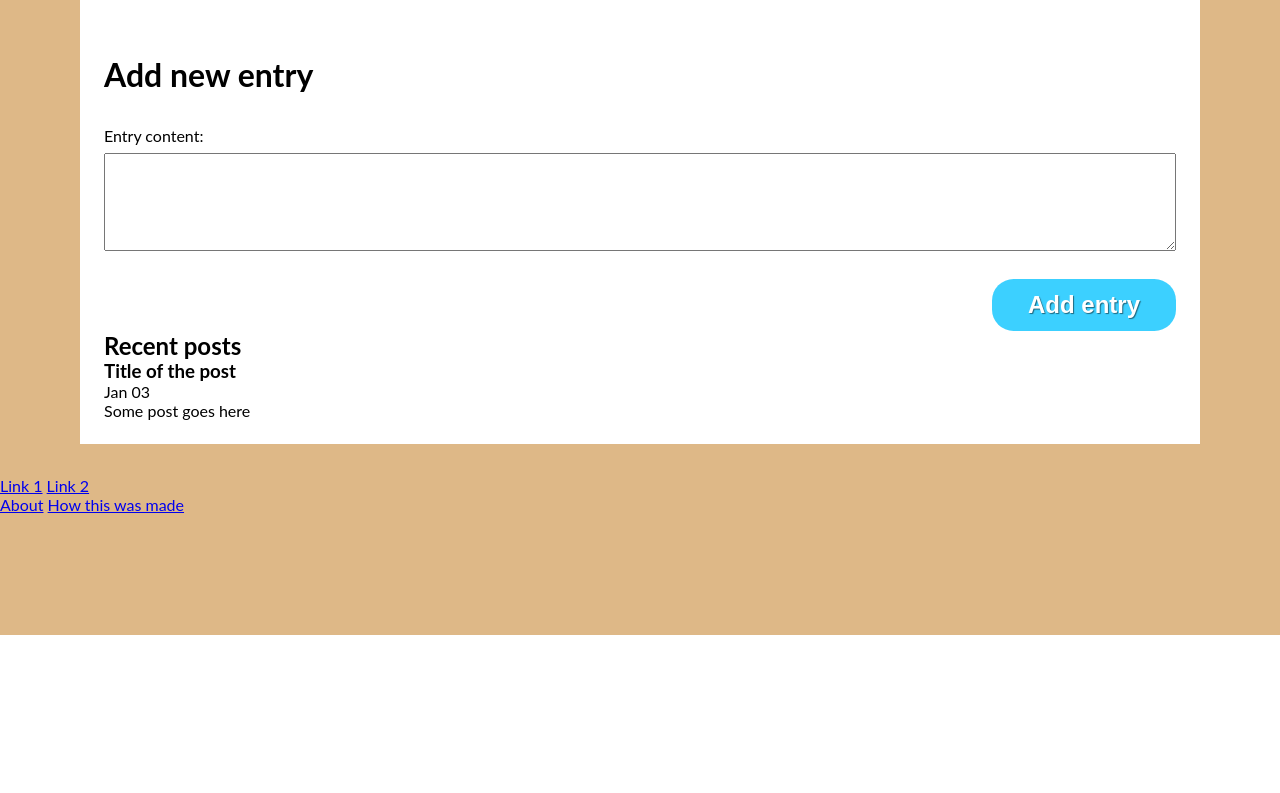
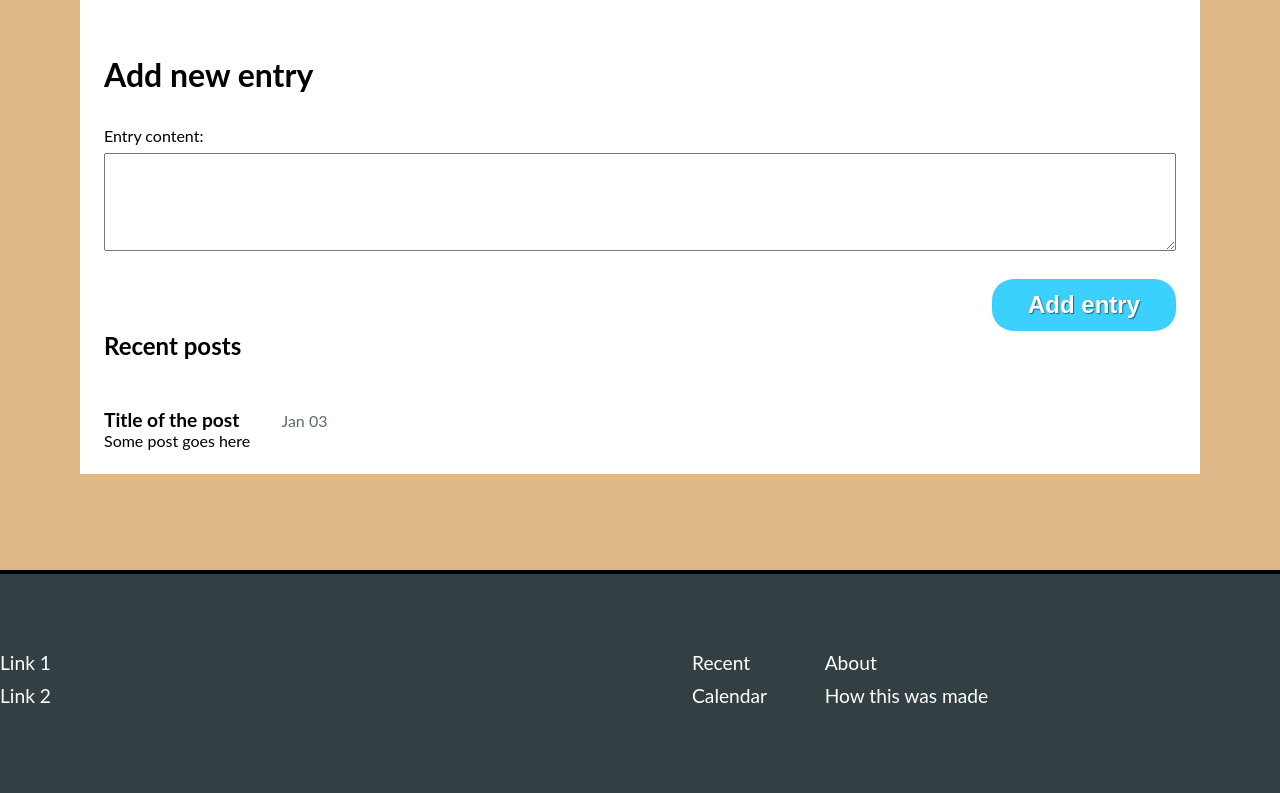
Before and after one commit to IuliiaKonovalova/micro-blog, a Python web app: template templates/index.html in a window 1280 px wide. Shown: the part 165-958 px from the top of the page. Before the commit the page ends 800 px from the top, so only its background shows below. Run offline with Jinja, Linux system fonts and the light colour scheme; the template is opened without the code that fills it, so the values that code supplies are empty.

Commit message:
Style footer

```diff
--- a/static/css/style.css
+++ b/static/css/style.css
@@ -119,3 +119,61 @@ body {
 .form__submit:focus {
   background-color: #09a3d1;
 }
+
+.entry {
+  margin-top: 3em;
+}
+
+.entry__title {
+  display: inline;
+  font-size: 1.2rem;
+  margin-right: 2em;
+}
+
+.entry__date {
+  color: #5c6b70;
+}
+
+.footer {
+  background-color: #323f43;
+  padding: 4em 0;
+  margin-top: 5em;
+  border-top: 4px solid black;
+  color: white;
+  font-size: 1.2rem;
+}
+
+.footer__content {
+  max-width: 80rem;
+  margin: 0 auto;
+  display: flex;
+  flex-direction: row;
+}
+
+.footer__left {
+  flex-grow: 2;
+  display: flex;
+  flex-direction: column;
+}
+
+.footer__right {
+  flex-grow: 1;
+  display: flex;
+  flex-direction: row;
+}
+
+.footer__column {
+  display: flex;
+  flex-direction: column;
+  margin-left: 3em;
+}
+
+.footer__item {
+  margin-bottom: 0.5em;
+  color: inherit;
+  text-decoration: none;
+}
+
+.footer__item:hover {
+  text-decoration: underline;
+}
--- a/templates/index.html
+++ b/templates/index.html
@@ -40,12 +40,12 @@
     </section>
     <section>
       <h2>Recent posts</h2>
-      <article>
+      <article class="entry">
         <div>
-          <h3>Title of the post</h3>
-          <time datetime="03-01-2022">Jan 03</time>
+          <h3 class="entry__title">Title of the post</h3>
+          <time class="entry__date" datetime="03-01-2022">Jan 03</time>
         </div>
-        <p>Some post goes here</p>
+        <p class="entry__content">Some post goes here</p>
       </article>
     </section>
   </main>
@@ -57,6 +57,10 @@
       </section>
       <section class="footer__right">
         <div class="footer__column">
+          <a href="#" class="footer__item">Recent</a>
+          <a href="#" class="footer__item">Calendar</a>
+        </div>
+        <div class="footer__column">
           <a href="#" class="footer__item">About</a>
           <a href="#" class="footer__item">How this was made</a>
         </div>
```
